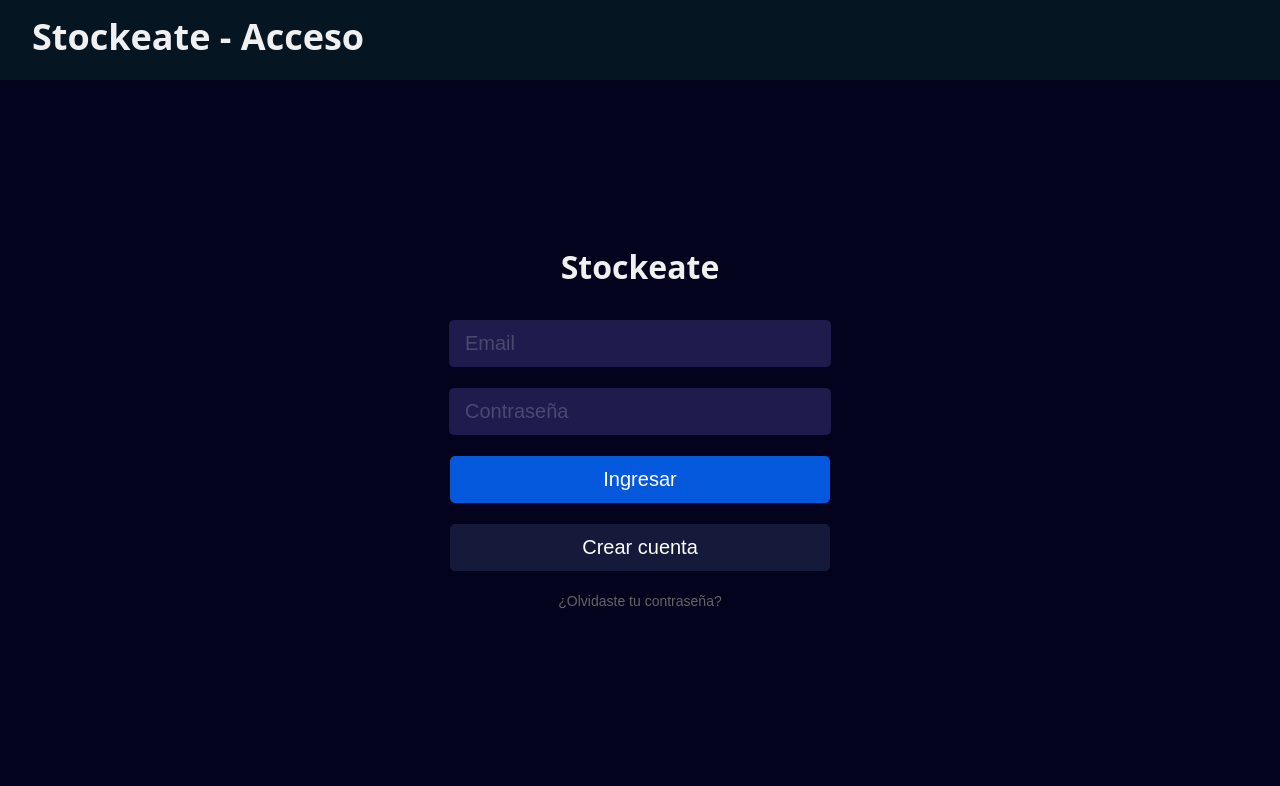
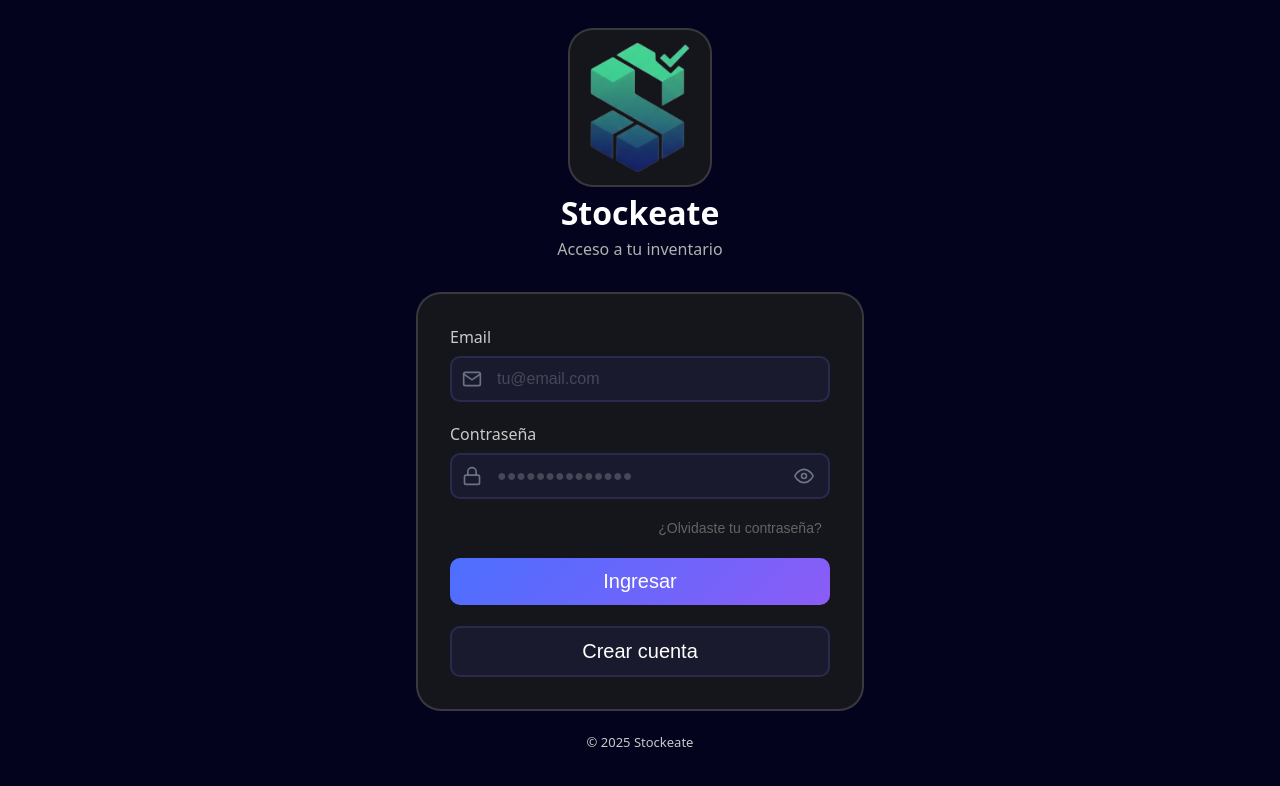
Before and after one commit to lisandrovaldezz/stockeate-dashboard, a React (Vite) app: page /login in a window 1280 px wide. Shown: the top 786 px of the page. Built offline with nearby package versions, Linux system fonts and the light colour scheme; no server answers.

Commit message:
fix dashboard squares, mejora visual login y branch select

```diff
--- a/src/index.css
+++ b/src/index.css
@@ -30,44 +30,68 @@ body {
   background-color: #03031d;
   width: 100vw;
   height: 100vh;
-}
-
-.login-container h1 {
+  display: flex;
+  flex-direction: column;
+  place-items: center;
+  place-content: center;
+}
+
+.login-container h5 {
+  color: #cacaca;
+  font-size: 13px;
+  font-weight: normal;
+}
+
+.login-form-header {
+  display: flex;
+  flex-direction: column;
+  place-items: center;
+  gap: 4px;
   margin-bottom: 2rem;
 }
 
+.login-form-header-img {
+  background: rgba(28, 28, 29, 0.774);
+  border-radius: 25px;
+  border: 2px solid rgba(87, 86, 86, 0.562);
+  width: 140px;
+  height: 155px;
+  display: flex;
+  place-content: center;
+  place-items: center;
+}
+
+.login-form-header img {
+  width: 100px;
+  height: 130px;
+}
+
+.login-form-header p {
+  margin: 0;
+  padding: 0;
+  color: #b1b1b1;
+}
+
+.login-form-header h1 {
+  margin: 0;
+  padding: 0;
+}
+
 .login-form-container {
   display: flex;
   place-items: center;
   flex-direction: column;
   padding: 2rem;
-  color: #f0f0f0;
-  margin-top: 7rem;
+  background: rgba(28, 28, 29, 0.774);
+  border-radius: 25px;
+  border: 2px solid rgba(87, 86, 86, 0.562);
+  width: fit-content;
 }
 
 .login-form {
   display: flex;
   flex-direction: column;
-  place-items: center;
   gap: 1.3rem;
-}
-
-.login-form-input {
-  padding: 12px 16px;
-  width: 350px;
-  font-size: 20px;
-  background: rgb(31, 27, 77);
-  border: none;
-  border-radius: 5px;
-  color: #fff;
-  outline: none;
-}
-
-.login-form-input:is(:-webkit-autofill, :autofill) {
-  font-size: 20px !important;
-  -webkit-box-shadow: 0 0 0 30px rgb(31, 27, 77) inset;
-  -webkit-text-fill-color: #fff;
-  transition: background-color 5000s ease-in-out 0s;
 }
 
 .login-form input::placeholder {
@@ -79,22 +103,24 @@ body {
   width: 380px;
   font-size: 20px;
   border: none;
-  border-radius: 5px;
+  border-radius: 10px;
   color: #fff;
   outline: none;
   cursor: pointer;
 }
 
 .login-button {
-  background: rgba(5, 104, 253, 0.856);
+  background: linear-gradient(135deg, #4c6fff 0%, #8b5cf6 100%);
 }
 
 .register-button {
   background: rgb(21, 26, 59);
+  border: 2px solid #2a2a4e;
+  background-color: #1a1a2e;
 }
 
 .login-buttons:hover {
-  filter: brightness(130%);
+  filter: brightness(120%);
 }
 
 .forgot-password {
@@ -103,10 +129,105 @@ body {
   color: rgb(102, 99, 99);
   cursor: pointer;
   font-size: 14px;
+  margin-left: 200px;
 }
 
 .forgot-password:hover {
   filter: brightness(140%);
+}
+
+.login-form-input-container p {
+  margin: 0;
+  padding: 0;
+  color: #cacaca;
+}
+
+.login-form-input-container {
+  display: flex;
+  flex-direction: column;
+  gap: 8px;
+  width: 100%;
+}
+
+.email-input:-webkit-autofill,
+.email-input:-webkit-autofill:hover,
+.email-input:-webkit-autofill:focus,
+.email-input:-webkit-autofill:active {
+  -webkit-box-shadow: 0 0 0 30px #1a1a2e inset !important;
+  -webkit-text-fill-color: white !important;
+  transition: background-color 5000s ease-in-out 0s;
+}
+
+.email-input-container,
+.password-input-container {
+  position: relative;
+  display: flex;
+  align-items: center;
+  max-width: 400px;
+}
+
+.email-icon-left,
+.password-icon-left {
+  position: absolute;
+  left: 12px;
+  color: #6b7280;
+  pointer-events: none;
+}
+
+.email-input,
+.password-input {
+  width: 100%;
+  padding: 12px 45px 12px 45px;
+  border: 2px solid #2a2a4e;
+  border-radius: 10px;
+  background-color: #1a1a2e;
+  color: white;
+  font-size: 16px;
+  outline: none;
+  transition: border-color 0.3s;
+}
+
+.email-input:focus,
+.password-input:focus {
+  border-color: #8080b8ff;
+}
+
+.email-input::placeholder,
+.password-input::placeholder {
+  color: #6b7280;
+}
+
+.password-toggle {
+  position: absolute;
+  right: 12px;
+  background: none;
+  border: none;
+  cursor: pointer;
+  color: #6b7280;
+  padding: 4px;
+  display: flex;
+  align-items: center;
+  justify-content: center;
+  transition: color 0.3s;
+}
+
+.password-toggle:hover {
+  color: #9ca3af;
+}
+
+.email-input {
+  padding: 12px 12px 12px 45px;
+}
+
+.input-error {
+  border-color: #ef4444 !important;
+}
+
+.error-message {
+  color: #ef4444;
+  font-size: 13px;
+  margin-top: -4px;
+  display: block;
 }
 
 /* ----------------------------------------- SQUARE ----------------------------------------- */
@@ -699,12 +820,33 @@ skeleton-products-table-body {
 }
 
 .branch-select-item {
+  min-width: 500px;
   width: 35%;
   padding: 14px;
-  border-radius: 10px;
+  border-radius: 25px;
   border: none;
   font-size: 35px;
   cursor: pointer;
+  display: flex;
+  align-items: center;
+  gap: 20px;
+  box-shadow: 0 0 10px 1px rgba(67, 68, 70, 0.5);
+}
+
+.branch-select-item h2 {
+  margin: 0;
+  font-size: 42px;
+  color: #fff;
+  text-align: start;
+  margin-bottom: 4px;
+}
+
+.branch-select-item p {
+  margin: 0;
+  font-size: 20px;
+  color: #cecece;
+  text-wrap: wrap;
+  text-align: start;
 }
 
 .branch-select-item:hover {
@@ -727,6 +869,24 @@ skeleton-products-table-body {
 .branch-select-continue:hover {
   filter: brightness(120%);
   transform: scale(1.005);
+}
+
+.circle {
+  fill: #6b7280;
+  transition: fill 0.3s;
+}
+
+.checkmark {
+  stroke: black;
+  transition: stroke 0.3s;
+}
+
+.branch-select-item.active .circle {
+  fill: #3b82f6;
+}
+
+.branch-select-item.active .checkmark {
+  stroke: white;
 }
 
 /* ----------------------------------------- BRANCH SKELETON ----------------------------------------- */
--- a/src/pages/Login.jsx
+++ b/src/pages/Login.jsx
@@ -1,14 +1,46 @@
 import { useState } from "react";
 import { useAuth } from "../hooks/useAuth";
 import toast from "react-hot-toast";
+import stockeateIcon from "../assets/stockeate-icon.png";
 
 export function Login() {
   const { login, register, loading } = useAuth();
   const [email, setEmail] = useState("");
   const [password, setPassword] = useState("");
+  const [showPassword, setShowPassword] = useState(false);
+  const [errors, setErrors] = useState({ email: "", password: "" });
+
+  const validateForm = () => {
+    const newErrors = { email: "", password: "" };
+    let isValid = true;
+
+    if (!email.trim()) {
+      newErrors.email = "Ingresá tu email";
+      isValid = false;
+    } else if (!/\S+@\S+\.\S+/.test(email)) {
+      newErrors.email = "Email inválido";
+      isValid = false;
+    }
+
+    if (!password) {
+      newErrors.password = "Ingresá tu contraseña";
+      isValid = false;
+    } else if (password.length < 6) {
+      newErrors.password = "Mínimo 6 caracteres";
+      isValid = false;
+    }
+
+    setErrors(newErrors);
+    return isValid;
+  };
 
   const handleSubmit = async (e) => {
     e.preventDefault();
+
+    if (!validateForm()) {
+      return;
+    }
+
     try {
       const ok = await login(email, password);
       if (ok) {
@@ -18,13 +50,21 @@ export function Login() {
         }, 700);
       }
     } catch (e) {
-      console.error(e);
-      toast.error(e.message);
+      if (e.message === "email must be an email") {
+        toast.error("Formato de email inválido");
+      } else {
+        toast.error(e.message);
+      }
     }
   };
 
   const handleRegister = async (e) => {
     e.preventDefault();
+
+    if (!validateForm()) {
+      return;
+    }
+
     try {
       const ok = await register(email, password);
       if (ok) {
@@ -41,34 +81,113 @@ export function Login() {
 
   return (
     <div className="login-container">
-      <header className="app-header">
-        <h1>Stockeate - Acceso</h1>
-      </header>
+      <div className="login-form-header">
+        <div className="login-form-header-img">
+          <img src={stockeateIcon} alt="Logo de Stockeate" />
+        </div>
+        <h1>Stockeate</h1>
+        <p>Acceso a tu inventario</p>
+      </div>
+      <div className="login-form-container">
+        <form className="login-form" onSubmit={handleSubmit}>
+          <div className="login-form-input-container">
+            <p>Email</p>
+            <div className="email-input-container">
+              <svg
+                className="email-icon-left"
+                width="20"
+                height="20"
+                viewBox="0 0 24 24"
+                fill="none"
+                stroke="currentColor"
+                strokeWidth="2"
+              >
+                <path d="M4 4h16c1.1 0 2 .9 2 2v12c0 1.1-.9 2-2 2H4c-1.1 0-2-.9-2-2V6c0-1.1.9-2 2-2z" />
+                <polyline points="22,6 12,13 2,6" />
+              </svg>
+              <input
+                type="text"
+                placeholder="tu@email.com"
+                className={`email-input ${errors.email ? "input-error" : ""}`}
+                value={email}
+                onChange={(e) => {
+                  setEmail(e.target.value);
+                  if (errors.email) setErrors({ ...errors, email: "" });
+                }}
+              />
+            </div>
+            {errors.email && (
+              <span className="error-message">{errors.email}</span>
+            )}
+          </div>
 
-      <div className="login-form-container">
-        <h1>Stockeate</h1>
+          <div className="login-form-input-container">
+            <p>Contraseña</p>
+            <div className="password-input-container">
+              <svg
+                className="password-icon-left"
+                width="20"
+                height="20"
+                viewBox="0 0 24 24"
+                fill="none"
+                stroke="currentColor"
+                strokeWidth="2"
+              >
+                <rect x="3" y="11" width="18" height="11" rx="2" ry="2" />
+                <path d="M7 11V7a5 5 0 0 1 10 0v4" />
+              </svg>
+              <input
+                type={showPassword ? "text" : "password"}
+                value={password}
+                onChange={(e) => {
+                  setPassword(e.target.value);
+                  if (errors.password) setErrors({ ...errors, password: "" });
+                }}
+                placeholder="●●●●●●●●●●●●●●"
+                className={`password-input ${
+                  errors.password ? "input-error" : ""
+                }`}
+              />
+              <button
+                type="button"
+                className="password-toggle"
+                onClick={() => setShowPassword(!showPassword)}
+              >
+                {showPassword ? (
+                  <svg
+                    width="20"
+                    height="20"
+                    viewBox="0 0 24 24"
+                    fill="none"
+                    stroke="currentColor"
+                    strokeWidth="2"
+                  >
+                    <path d="M17.94 17.94A10.07 10.07 0 0 1 12 20c-7 0-11-8-11-8a18.45 18.45 0 0 1 5.06-5.94M9.9 4.24A9.12 9.12 0 0 1 12 4c7 0 11 8 11 8a18.5 18.5 0 0 1-2.16 3.19m-6.72-1.07a3 3 0 1 1-4.24-4.24" />
+                    <line x1="1" y1="1" x2="23" y2="23" />
+                  </svg>
+                ) : (
+                  <svg
+                    width="20"
+                    height="20"
+                    viewBox="0 0 24 24"
+                    fill="none"
+                    stroke="currentColor"
+                    strokeWidth="2"
+                  >
+                    <path d="M1 12s4-8 11-8 11 8 11 8-4 8-11 8-11-8-11-8z" />
+                    <circle cx="12" cy="12" r="3" />
+                  </svg>
+                )}
+              </button>
+            </div>
+            {errors.password && (
+              <span className="error-message">{errors.password}</span>
+            )}
+          </div>
 
-        <form className="login-form" onSubmit={handleSubmit}>
-          <input
-            className="login-form-input"
-            type="email"
-            id="email"
-            name="email"
-            placeholder="Email"
-            value={email}
-            onChange={(e) => setEmail(e.target.value)}
-          />
-
-          <input
-            className="login-form-input"
-            type="password"
-            id="password"
-            name="password"
-            placeholder="Contraseña"
-            value={password}
-            onChange={(e) => setPassword(e.target.value)}
-          />
-
+          <button type="button" className="forgot-password">
+            ¿Olvidaste tu contraseña?
+          </button>
           <button
             className="login-buttons login-button"
             type="submit"
@@ -85,12 +204,9 @@ export function Login() {
           >
             Crear cuenta
           </button>
-
-          <button type="button" className="forgot-password">
-            ¿Olvidaste tu contraseña?
-          </button>
         </form>
       </div>
+      <h5>© 2025 Stockeate</h5>
     </div>
   );
 }
```
Also changed, not shown: src/pages/BranchSelect.jsx (+40 -7 lines), src/pages/Dashboard.jsx (+4 -4 lines).
